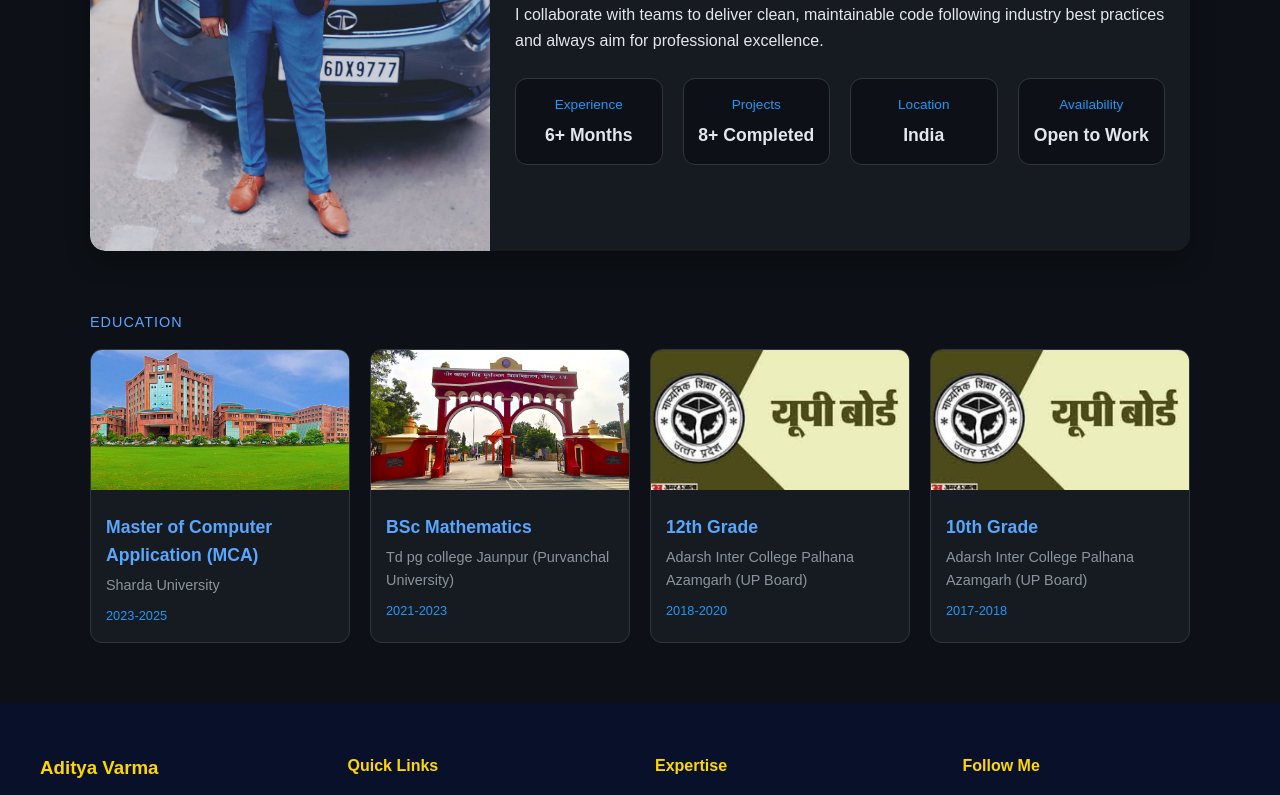
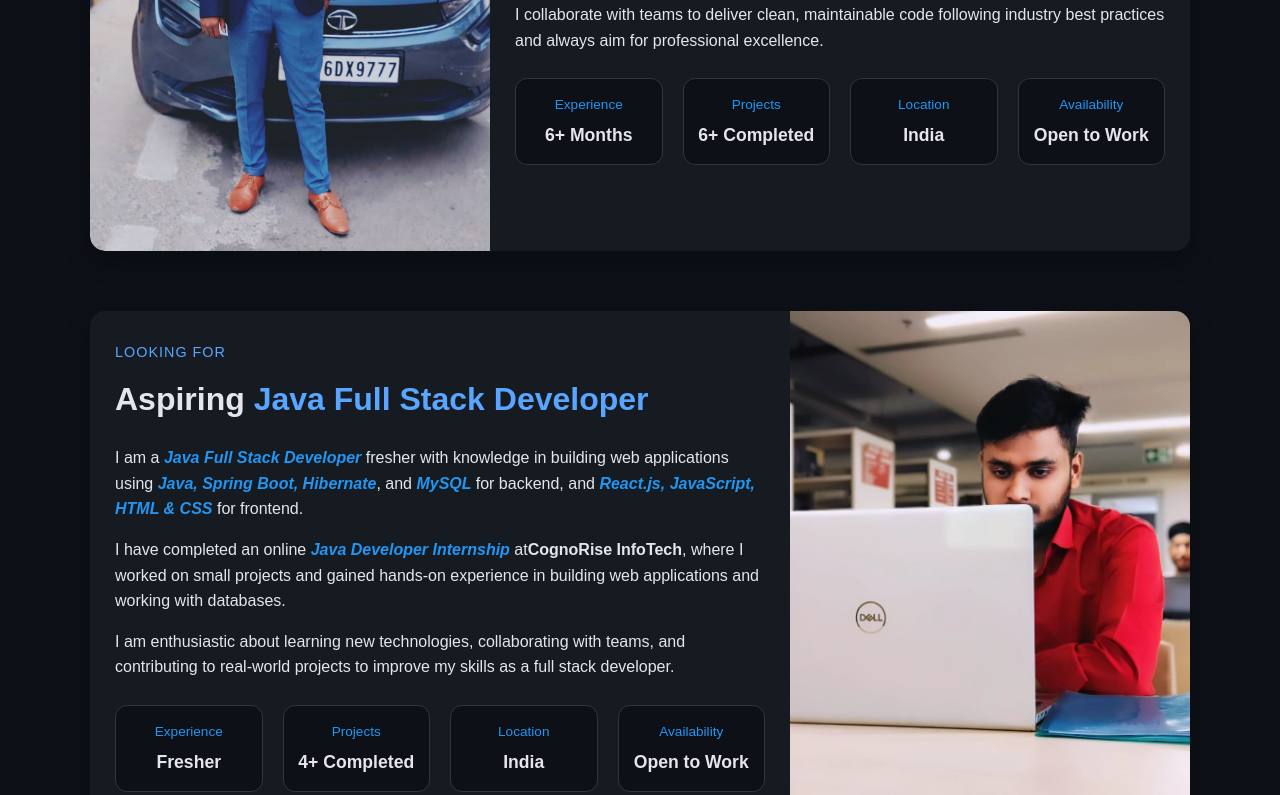
Before and after one commit to Advarma0069/Personalwebsite, a React (Vite) app: page /About in a window 1280 px wide. Shown: the part 420-1215 px from the top of the page. Built offline with nearby package versions, Linux system fonts and the light colour scheme.

Commit message:
UI and CSS updates

```diff
--- a/src/App.jsx
+++ b/src/App.jsx
@@ -7,7 +7,7 @@ import Home from './Components/Pages/Home'
 import About from './Components/Pages/About'
 import Skills from './Components/Pages/skills'
 import Projects from './Components/Pages/Project'
-import Achievements from './Components/Pages/achievements'
+import Achievements from './Components/Pages/Achievements'
 import Contact from './Components/Pages/Contact'
 import HireMe from './Components/Pages/HireMe'
 
--- a/src/Components/Header.jsx
+++ b/src/Components/Header.jsx
@@ -1,4 +1,4 @@
- import React, { useState } from 'react';
+import React, { useState } from 'react';
 import { Link, NavLink } from 'react-router-dom';
 import './css/header.css';
 
--- a/src/Components/Pages/About.jsx
+++ b/src/Components/Pages/About.jsx
@@ -4,25 +4,25 @@ import "../css/about.css";
 const About = () => {
   const educationData = [
     {
-      degree: "Master of Computer Application (MCA)",
+      degree: "Master of Computer Application (M.C.A)",
       institute: "Sharda University",
       year: "2023-2025",
       image: "src/assets/education/MCA.jpg",
     },
     {
-      degree: "BSc Mathematics",
+      degree: "B.S.c Mathematics",
       institute: "Td pg college Jaunpur (Purvanchal University)",
       year: "2021-2023",
       image: "src/assets/education/bse.png",
     },
     {
-      degree: "12th Grade",
+      degree: "Senior Secondary School",
       institute: "Adarsh Inter College Palhana Azamgarh (UP Board)",
       year: "2018-2020",
       image: "src/assets/education/image.png",
     },
     {
-      degree: "10th Grade",
+      degree: "Secondary School",
       institute: "Adarsh Inter College Palhana Azamgarh (UP Board)",
       year: "2017-2018",
       image: "src/assets/education/image.png",
@@ -46,14 +46,14 @@ const About = () => {
             </h2>
 
             <p className="about-text">
-              I am a <strong>Full Stack .NET Developer</strong> with experience
+              I am a <strong>.NET Software Developer</strong> with experience
               in building secure, scalable, and high-performance web applications.
               I handle backend with ASP.NET Core, Web API, Entity Framework Core
               & SQL Server, and frontend with React.js, JavaScript, HTML & CSS.
             </p>
 
             <p className="about-text">
-              I completed an online <strong >Java Developer Internship</strong> at <strong>CognoRise InfoTech</strong>,
+              I completed an online <strong >Java Developer Internship</strong> at <b>CognoRise InfoTech</b>,
               and currently, since August, I am working as a <strong>.NET Developer</strong> at <strong>Sapeagle ERP Pvt Ltd</strong>.
             </p>
 
@@ -69,7 +69,7 @@ const About = () => {
               </div>
               <div>
                 <span>Projects</span>
-                <p>8+ Completed</p>
+                <p>6+ Completed</p>
               </div>
               <div>
                 <span>Location</span>
@@ -84,9 +84,60 @@ const About = () => {
         </div>
       </div>
 
+      {/*  2 ABOUT ME CARD  */}
+      <div className="about-card">
+        <div className="card-grid">
+          <div className="card-content">
+            <p className="about-tag">Looking for</p>
+            <h2 className="about-title">
+              Aspiring <span>Java Full Stack Developer</span>
+            </h2>
+
+            <p className="about-text">
+              I am a <strong>Java Full Stack Developer</strong> fresher with knowledge in building
+              web applications using <strong>Java, Spring Boot, Hibernate</strong>, and <strong>MySQL </strong>
+              for backend, and <strong>React.js, JavaScript, HTML & CSS</strong> for frontend.
+            </p>
+
+            <p className="about-text">
+              I have completed an online <strong>Java Developer Internship</strong> at
+              <b>CognoRise InfoTech</b>, where I worked on small projects and gained hands-on experience
+              in building web applications and working with databases.
+            </p>
+
+            <p className="about-text">
+              I am enthusiastic about learning new technologies, collaborating with teams,
+              and contributing to real-world projects to improve my skills as a full stack developer.
+            </p>
+
+            <div className="about-info-grid">
+              <div>
+                <span>Experience</span>
+                <p>Fresher</p>
+              </div>
+              <div>
+                <span>Projects</span>
+                <p>4+ Completed</p>
+              </div>
+              <div>
+                <span>Location</span>
+                <p>India</p>
+              </div>
+              <div>
+                <span>Availability</span>
+                <p>Open to Work</p>
+              </div>
+            </div>
+          </div>
+          <div className="card-image">
+            <img src="src/assets/home.jpg" alt="Aditya Varma - Java Developer" />
+          </div>
+        </div>
+      </div>
+
       {/*  EDUCATION SECTION (OUTSIDE CARD)  */}
       <div className="education-section">
-        <p className="about-tag">Education</p>
+        <p className="about-tag"> Education</p>
         <div className="education-grid">
           {educationData.map((edu, index) => (
             <div className="education-card" key={index}>
--- a/src/Components/Pages/skills.jsx
+++ b/src/Components/Pages/skills.jsx
@@ -4,15 +4,16 @@ import "../css/skills.css";
 export default function Skills() {
   const skillsData = [
     { name: "C# / .NET Core", level: 90 },
-    { name: "ASP.NET Core MVC & Web API", level: 85 },
+    { name: "ASP.NET Core MVC & REST API", level: 85 },
     { name: "Entity Framework Core", level: 80 },
     { name: "LINQ", level: 85 },
-    { name: "SQL Server", level: 85 },
+    { name: "SQL / MySQL", level: 85 },
     { name: "JavaScript", level: 75 },
     { name: "React.js", level: 70 },
     { name: "HTML & CSS", level: 90 },
     { name: "Git & GitHub", level: 80 },
   ];
+
 
   return (
     <section className="skills-section">
--- a/src/Components/css/about.css
+++ b/src/Components/css/about.css
@@ -1,12 +1,12 @@
 
 .about-section-dark {
-  background-color: #0d1117; /* dark background */
-  color: #e4e6eb; /* light text */
+  background-color: #0d1117;
+  color: #e4e6eb;
   padding: 60px 20px;
   font-family: 'Poppins', sans-serif;
 }
 
-/* ===== ABOUT CARD  */
+/*  ABOUT CARD  */
 .about-card {
   max-width: 1100px;
   margin: 0 auto 60px auto;
@@ -68,6 +68,10 @@
   margin-bottom: 15px;
   line-height: 1.6;
 }
+.about-text strong{
+  color: #2196f3;
+  font-style: italic;
+}
 
 /*  INFO GRID  */
 .about-info-grid {
@@ -108,7 +112,7 @@
   font-weight: 700;
 }
 
-/* ===== EDUCATION SECTION ===== */
+/*  EDUCATION SECTION  */
 .education-section {
   max-width: 1100px;
   margin: 0 auto;
@@ -171,6 +175,12 @@
 @media (max-width: 768px) {
   .card-grid {
     flex-direction: column;
+
+  }
+  .card-image{
+    margin: auto;
+    border-radius: 1rem;
+    padding: auto;
   }
 }
 
--- a/src/Components/css/header.css
+++ b/src/Components/css/header.css
@@ -1,4 +1,3 @@
-/* ===== HEADER BASIC ===== */
 .header {
   position: sticky;
   top: 0;
@@ -20,7 +19,7 @@
   height: 70px;
 }
 
-/* ===== LOGO / TITLE ===== */
+/* LOGO / TITLE  */
 .header-title {
   font-size: 1.8rem;
   font-weight: bold;
@@ -33,7 +32,7 @@
   color: #82b1ff;
 }
 
-/* ===== NAVBAR ===== */
+
 .navbar {
   display: flex;
 }
@@ -71,7 +70,7 @@
   width: 100%;
 }
 
-/* ===== HAMBURGER MENU ===== */
+/*  HAMBURGER MENU  */
 .hamburger {
   display: none;
   flex-direction: column;
@@ -98,7 +97,7 @@
   opacity: 0;
 }
 
-/* ===== RESPONSIVE ===== */
+/*  RESPONSIVE  */
 @media (max-width: 900px) {
   .hamburger {
     display: flex;
@@ -117,7 +116,7 @@
   }
 
   .navbar.active {
-    max-height: 500px; /* Enough to show all links */
+    max-height: 500px;
   }
 
   .nav-list {
--- a/src/Components/css/home.css
+++ b/src/Components/css/home.css
@@ -1,4 +1,3 @@
-/* ===== MAIN SECTION ===== */
 .home-section {
   position: relative;
   overflow: hidden;
@@ -9,7 +8,7 @@
   color: #fff;
 }
 
-/* ===== VIDEO BACKGROUND ===== */
+/*   VIDEO BACKGROUND   */
 .home-bg-video {
   position: absolute;
   inset: 0;
@@ -25,7 +24,7 @@
   to { transform: scale(1.1); }
 }
 
-/* ===== OVERLAY ===== */
+/*   OVERLAY   */
 .home-overlay {
   position: absolute;
   inset: 0;
@@ -36,7 +35,7 @@
   z-index: -1;
 }
 
-/* ===== CONTAINER ===== */
+/*   CONTAINER   */
 .home-container {
   max-width: 1200px;
   width: 100%;
@@ -47,7 +46,7 @@
   gap: 60px;
 }
 
-/* ===== LEFT CONTENT ===== */
+/*   LEFT CONTENT   */
 .home-content {
   flex: 1;
 }
@@ -74,7 +73,7 @@
   font-weight: 600;
 }
 
-/* ===== SOCIAL ICONS ===== */
+/*   SOCIAL ICONS   */
 .social-icons {
   display: flex;
   gap: 18px;
@@ -99,7 +98,7 @@
   transition: 0.3s;
 }
 
-/* ===== BUTTONS ===== */
+/*   BUTTONS   */
 .home-buttons {
   display: flex;
   gap: 20px;
@@ -157,7 +156,7 @@
   50% { transform: translateY(-15px); }
 }
 
-/* ===== KEYFRAMES ===== */
+/*   KEYFRAMES   */
 @keyframes slideLeft {
   from { opacity: 0; transform: translateX(-60px); }
   to { opacity: 1; transform: translateX(0); }
@@ -173,7 +172,7 @@
   to { opacity: 1; transform: translateY(0); }
 }
 
-/* ===== RESPONSIVE ===== */
+/*  RESPONSIVE   */
 @media (max-width: 900px) {
   .home-container {
     flex-direction: column-reverse;
@@ -186,6 +185,8 @@
   }
 
   .home-image img {
+    display: none;
+    margin-top: 2rem;
     width: 260px;
     margin-bottom: 25px;
   }
--- a/vite.config.js
+++ b/vite.config.js
@@ -3,5 +3,8 @@ import react from '@vitejs/plugin-react'
 
 export default defineConfig({
   plugins: [react()],
+<<<<<<< HEAD
   base: '/Personalwebsite/',
+=======
+>>>>>>> 09a066b (UI and CSS updates)
 })
```
